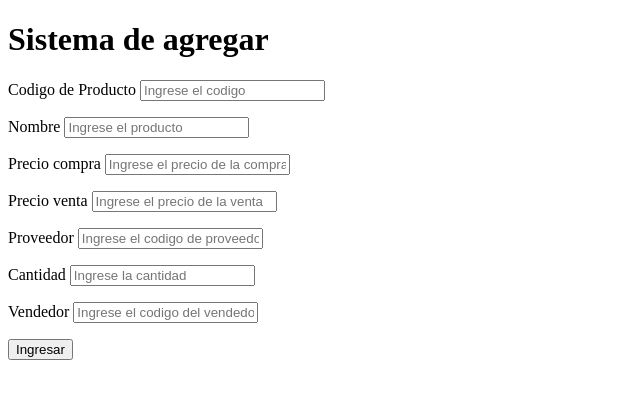
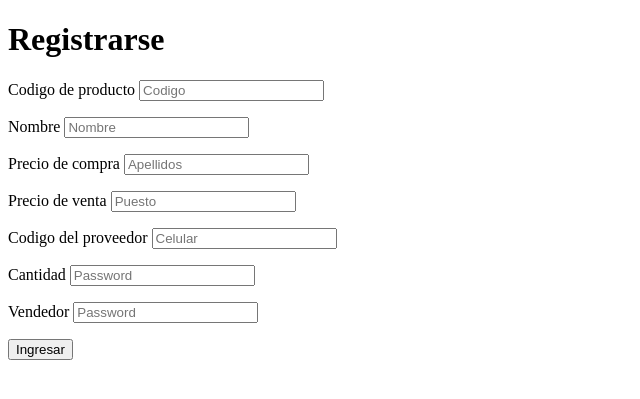
Before and after one commit to EmilioGobre/PHP, a PHP site: page /Agregar_pro.html in a window 1280 px wide. Shown: the top 399 px of the page, without its empty margins (0-640 px from the left). Run offline with PHP 8.4, Linux system fonts and the light colour scheme.

Commit message:
modified:   Base De Datos II/Proyecto Integrador/Agregar_pro.html modified:   Base De Datos II/Proyecto Integrador/Agregar_pro.php modified:   Base De Datos II/Proyecto Integrador/productos.php modified:   Base De Datos II/Proyecto Integrador/registro.html modified:   Base De Datos II/Proyecto Integrador/registro.php

```diff
--- a/Base De Datos II/Proyecto Integrador/Agregar_pro.html
+++ b/Base De Datos II/Proyecto Integrador/Agregar_pro.html
@@ -1,60 +1,22 @@
 <!DOCTYPE html>
 <html lang="es">
-  <head>
-    <meta charset="UTF-8" />
-    <meta http-equiv="X-UA-Compatible" content="IE=edge" />
-    <meta name="viewport" content="width=device-width, initial-scale=1.0" />
-    <title>Home</title>
-  </head>
 
-  <body>
-    <form action="Agregar_pro.php" method="post">
-      <h1>Sistema de agregar</h1>
-      <p>
-        Codigo de Producto
-        <input type="text" placeholder="Ingrese el codigo" name="codigo_pro" />
-      </p>
-      <p>
-        Nombre
-        <input type="text" placeholder="Ingrese el producto" name="nombre" />
-      </p>
-      <p>
-        Precio compra
-        <input
-          type="text"
-          placeholder="Ingrese el precio de la compra"
-          name="precio_com"
-        />
-      </p>
-      <p>
-        Precio venta
-        <input
-          type="text"
-          placeholder="Ingrese el precio de la venta"
-          name="precio_vent"
-        />
-      </p>
-      <p>
-        Proveedor
-        <input
-          type="text"
-          placeholder="Ingrese el codigo de proveedor"
-          name="cod_prov"
-        />
-      </p>
-      <p>
-        Cantidad
-        <input type="text" placeholder="Ingrese la cantidad" name="cant" />
-      </p>
-      <p>
-        Vendedor
-        <input
-          type="text"
-          placeholder="Ingrese el codigo del vendedor"
-          name="vend"
-        />
-      </p>
-      <input type="submit" value="Ingresar" />
-    </form>
-  </body>
+<head>
+    <meta charset="UTF-8">
+    <title>Agregar</title>
+</head>
+
+<body>
+    <form action="registro.php" method="post" class="container-form_agregar">
+        <h1 class="titulo-form_agregar">Registrarse</h1>
+        <p>Codigo de producto <input type="number" placeholder="Codigo" name="codigo_pro" id="codigo_agregar"></p>
+        <p>Nombre <input type="text" placeholder="Nombre" name="nombre" id="nombre"></p>
+        <p>Precio de compra <input type="number" placeholder="Apellidos" name="precio_com"></p>
+        <p>Precio de venta <input type="number" placeholder="Puesto" name="precio_vent"></p>
+        <p>Codigo del proveedor <input type="number" placeholder="Celular" name="cod_prov"></p>
+        <p>Cantidad <input type="number" placeholder="Password" name="cant"></p>
+        <p>Vendedor <input type="number" placeholder="Password" name="vend"></p>
+        <input type="submit" value="Ingresar">
+</body>
+
 </html>
--- a/Base De Datos II/Proyecto Integrador/Agregar_pro.php
+++ b/Base De Datos II/Proyecto Integrador/Agregar_pro.php
@@ -11,7 +11,7 @@ $vendedor = $_POST['vend'];
 include("db.php");
 
 
-$delete_pro = "Insert into producto (codigo_producto, nombre_producto, precio_compra, precio_venta, proveedor,
+$agreg_pro = "Insert into producto (codigo_producto, nombre_producto, precio_compra, precio_venta, proveedor,
 cantidad, Vendedor) values ('$codigo','$nombre','$precio','$precio_venta','$codigo_proveedor','$cantidad','$vendedor')";
 $resultado = mysqli_query($conexion, $delete_pro);
 
--- a/Base De Datos II/Proyecto Integrador/productos.php
+++ b/Base De Datos II/Proyecto Integrador/productos.php
@@ -17,6 +17,7 @@
             <li class="elemento1"><a href="Agregar_pro.html">Agregar Producto</a></li>
             <li class="elemento2"><a href="Eliminar_pro.html">Eliminar Producto</a></li>
             <li class="elemento3"><a href="modify_pro_page.html">Modificar Producto</a></li>
+            <li class="elemento4"><a href="home.html">Home</a></li>
         </ul>
         <div>
             <table>
```
Also changed, not shown: Base De Datos II/Proyecto Integrador/registro.html (+6 -5 lines), Base De Datos II/Proyecto Integrador/registro.php (+31 -0 lines).
